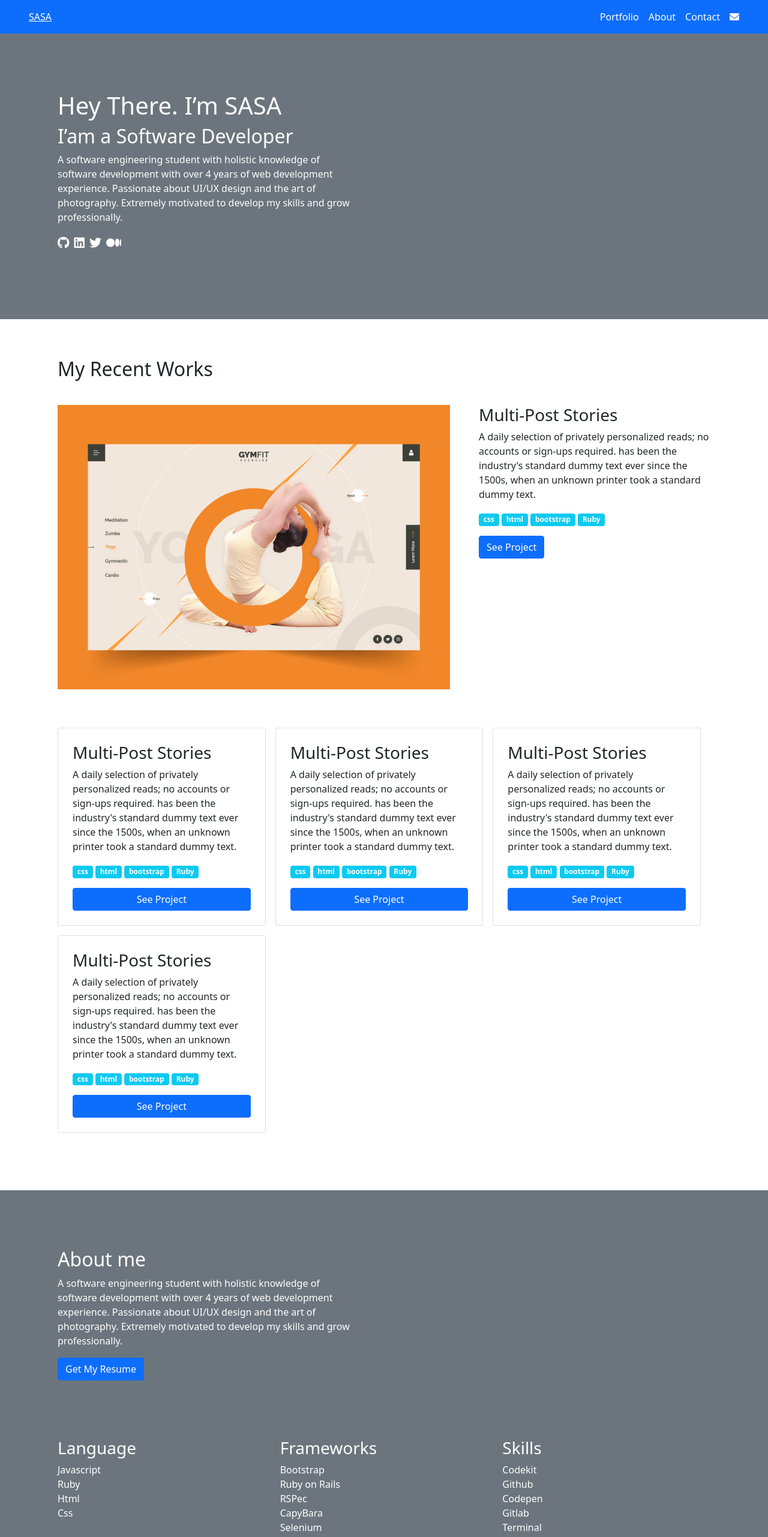
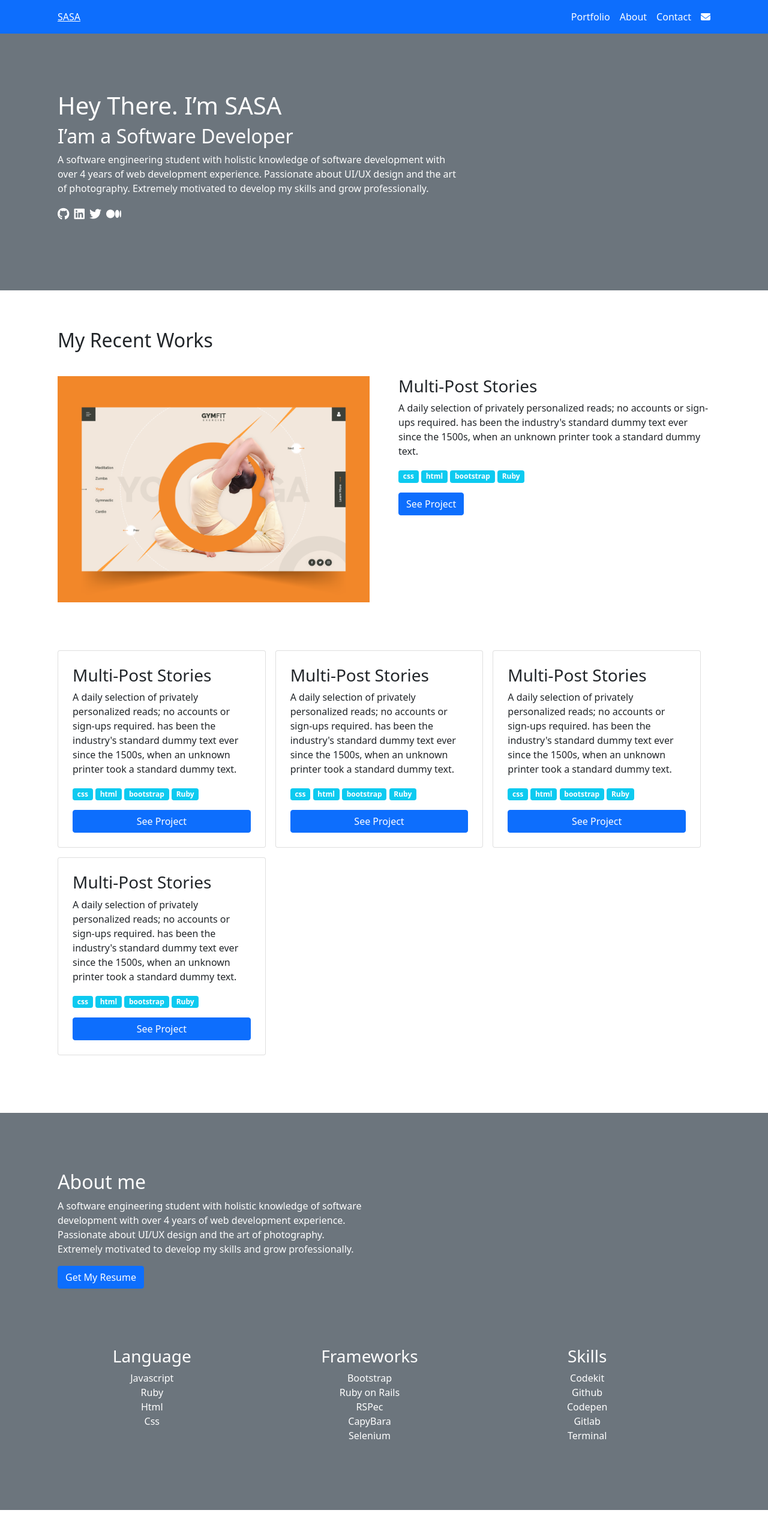
Before and after one commit to aghtetnyein/portfolio-with-bootstrap, a website: page portfolio-bootstrap.html in a window 1280 px wide. Shown: the top 2562 px of the page at 60% size. Drawn offline with nearby package versions, Linux system fonts and the light colour scheme.

Commit message:
Finished mobile responsiveness

```diff
--- a/portfolio-bootstrap.html
+++ b/portfolio-bootstrap.html
@@ -16,14 +16,12 @@
     />
     <title>SA AUNG HTET NYEIN</title>
   </head>
-  <body class="m-0 p-0">
+  <body class="m-0 p-0 vh-100 vw-100 overflow-x-hidden">
     <!-- the toolbar -->
-    <header>
-      <nav
-        class="d-flex align-items-center justify-content-between px-5 py-3 bg-primary"
-      >
+    <header class="bg-primary px-5">
+      <nav class="d-flex align-items-center justify-content-between px-5 py-3">
         <a href="#" class="text-white">SASA</a>
-        <ul class="nav gap-3">
+        <ul class="nav gap-3 d-none d-md-flex">
           <li class="nav-item">
             <a class="text-white text-decoration-none" href="#">Portfolio</a>
           </li>
@@ -41,13 +39,16 @@
             ></a>
           </li>
         </ul>
-        <div class="d-lg-none"><i class="fa-solid fa-bars"></i></div>
+        <div class="d-md-none text-white"><i class="fa-solid fa-bars"></i></div>
       </nav>
     </header>
 
     <!-- headline -->
-    <section id="headline" class="p-5 bg-secondary text-white">
-      <div class="p-5 w-50">
+    <section
+      id="headline"
+      class="p-5 bg-secondary text-white d-flex flex-column flex-md-row"
+    >
+      <div class="p-md-5">
         <h1 class="">Hey There. <span>I’m SASA</span></h1>
         <h2 class="">I’am a Software Developer</h2>
         <p class="">
@@ -79,22 +80,27 @@
           </li>
         </ul>
       </div>
+      <div class="w-100"></div>
     </section>
 
     <!-- works -->
     <section id="works" class="p-5">
-      <div class="px-5 py-3">
+      <div class="px-md-5 py-3">
         <h2>My Recent Works</h2>
         <div class="line"></div>
       </div>
 
       <div
-        class="d-flex align-items-start justify-content-between px-5 py-3 gap-5"
+        class="d-flex flex-column flex-md-row align-items-start justify-content-between px-md-5 py-3 gap-5"
       >
-        <div>
-          <img src="./assets/images/work-img-1.png" alt="work-1" />
+        <div class="w-100">
+          <img
+            class="w-100"
+            src="./assets/images/work-img-1.png"
+            alt="work-1"
+          />
         </div>
-        <div class="">
+        <div class="w-100">
           <h3>Multi-Post Stories</h3>
           <p>
             A daily selection of privately personalized reads; no accounts or
@@ -111,8 +117,8 @@
         </div>
       </div>
 
-      <div class="row col-12 p-5 g-3">
-        <div class="col-4">
+      <div class="row col-12 mt-5 mt-md-0 p-md-5 g-3">
+        <div class="col-12 col-md-2 col-lg-4">
           <div class="card p-4">
             <div class="">
               <h3>Multi-Post Stories</h3>
@@ -132,7 +138,7 @@
             <button class="btn btn-primary" type="button">See Project</button>
           </div>
         </div>
-        <div class="col-4">
+        <div class="col-12 col-md-2 col-lg-4">
           <div class="card p-4">
             <div class="work-item-content">
               <h3>Multi-Post Stories</h3>
@@ -152,7 +158,7 @@
             <button class="btn btn-primary" type="button">See Project</button>
           </div>
         </div>
-        <div class="col-4">
+        <div class="col-12 col-md-2 col-lg-4">
           <div class="card p-4">
             <div class="work-item-content">
               <h3>Multi-Post Stories</h3>
@@ -172,7 +178,7 @@
             <button class="btn btn-primary" type="button">See Project</button>
           </div>
         </div>
-        <div class="col-4">
+        <div class="col-12 col-md-2 col-lg-4">
           <div class="card p-4">
             <div class="work-item-content">
               <h3>Multi-Post Stories</h3>
@@ -197,8 +203,9 @@
 
     <!-- about-me -->
     <section id="about-me" class="p-5 bg-secondary text-white">
+      <div class="d-flex flex-column flex-md-row">
         <div
-        class="d-flex flex-column w-50 p-5 align-items-start justify-content-start"
+          class="d-flex flex-column w-100 w-md-50 p-md-5 align-items-start justify-content-start"
         >
           <h2 class="">About me</h2>
           <p class="">
@@ -212,9 +219,11 @@
           </div>
           <div class="line"></div>
         </div>
-      <div class="grid p-5">
-        <ul class="row list-unstyled">
-          <li class="col">
+        <div class="w-100"></div>
+      </div>
+      <div class="p-md-5 py-5">
+        <ul class="row text-center col-12 g-5 list-unstyled">
+          <li class="col-12 col-md-2 col-lg-4">
             <div>
               <span class=""></span>
               <h3>Language</h3>
@@ -227,7 +236,7 @@
             </ul>
           </li>
 
-          <li class="col">
+          <li class="col-12 col-md-2 col-lg-4">
             <div>
               <span class=""></span>
               <h3>Frameworks</h3>
@@ -241,7 +250,7 @@
             </ul>
           </li>
 
-          <li class="col">
+          <li class="col-12 col-md-2 col-lg-4">
             <div>
               <span class=""></span>
               <h3>Skills</h3>
@@ -259,12 +268,12 @@
     </section>
 
     <!-- contact-form -->
-    <div id="contact-form" class="p-5 d-flex">
-      <p class="w-100 px-5 display-5 font-weight-bold">
+    <div id="contact-form" class="p-5 d-flex flex-column flex-md-row">
+      <p class="w-100 px-md-5 display-5 font-weight-bold">
         I'm always interested in hearing about new projects, so if you'd like to
         chat please get in touch.
       </p>
-      <div class="w-100 px-5">
+      <div class="w-100 px-md-5 pt-5 pt-md-0">
         <form action="https://formspree.io/f/meqdoeyo" method="post">
           <ul class="list-unstyled">
             <li class="mb-3">
```
Lines whose indentation alone changed are shown as unchanged.
